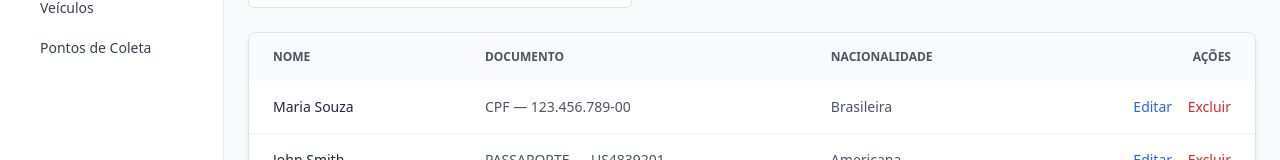
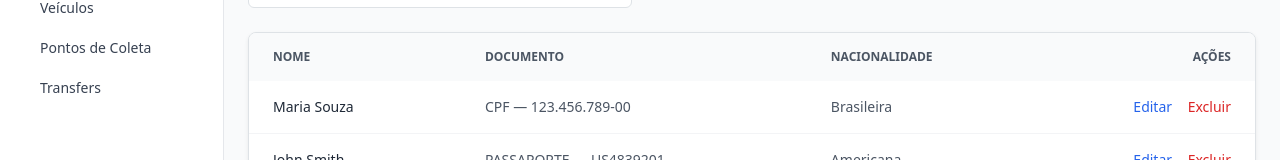
Before and after one commit to k9milly/AJT-Frontend, an Angular app: page /login in a window 1280 px wide. Both pictures are taken after a click on the button "Entrar". Shown: the part 170-330 px from the top of the page. Built offline with nearby package versions, Linux system fonts and the light colour scheme.

Commit message:
feat: adiciona rota e navegacao para transfers

```diff
--- a/src/app/app.routes.ts
+++ b/src/app/app.routes.ts
@@ -31,6 +31,11 @@ export const routes: Routes = [
         loadChildren: () =>
           import('./features/pontos-coleta/pontos-coleta.routes').then(m => m.PONTOS_COLETA_ROUTES),
       },
+      {
+        path: 'transfers',
+        loadChildren: () =>
+          import('./features/transfers/transfers.routes').then(m => m.TRANSFERS_ROUTES),
+      },
     ],
   },
   { path: '**', redirectTo: 'login' },
--- a/src/app/shared/layout/shell.component.html
+++ b/src/app/shared/layout/shell.component.html
@@ -54,6 +54,15 @@
           Pontos de Coleta
         </a>
       </li>
+      <li>
+        <a
+          routerLink="/transfers"
+          routerLinkActive="bg-blue-100 text-blue-700"
+          class="block px-3 py-2 rounded-md text-sm font-medium text-gray-700 hover:bg-gray-100"
+        >
+          Transfers
+        </a>
+      </li>
     </ul>
   </aside>
 
```
